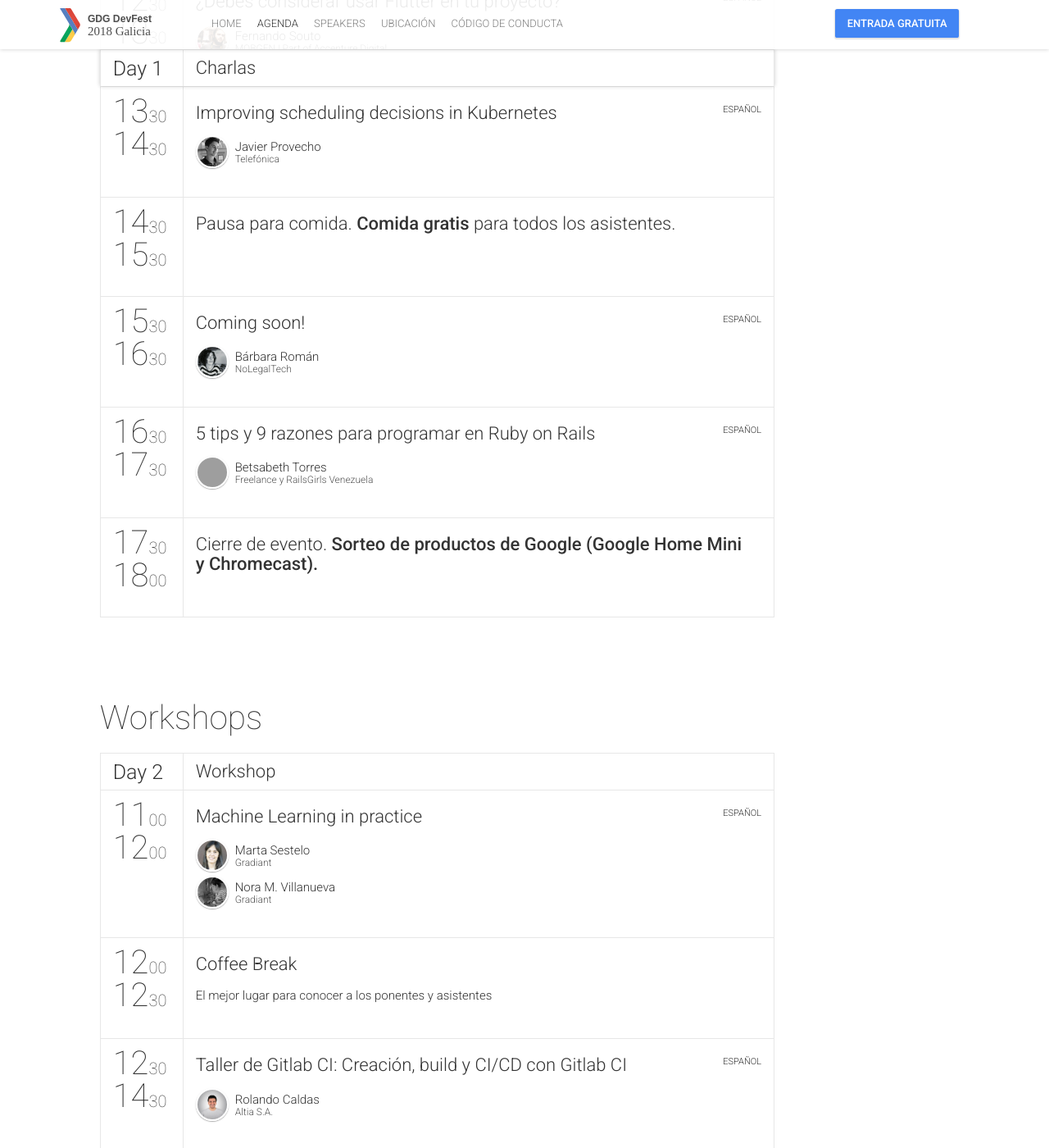
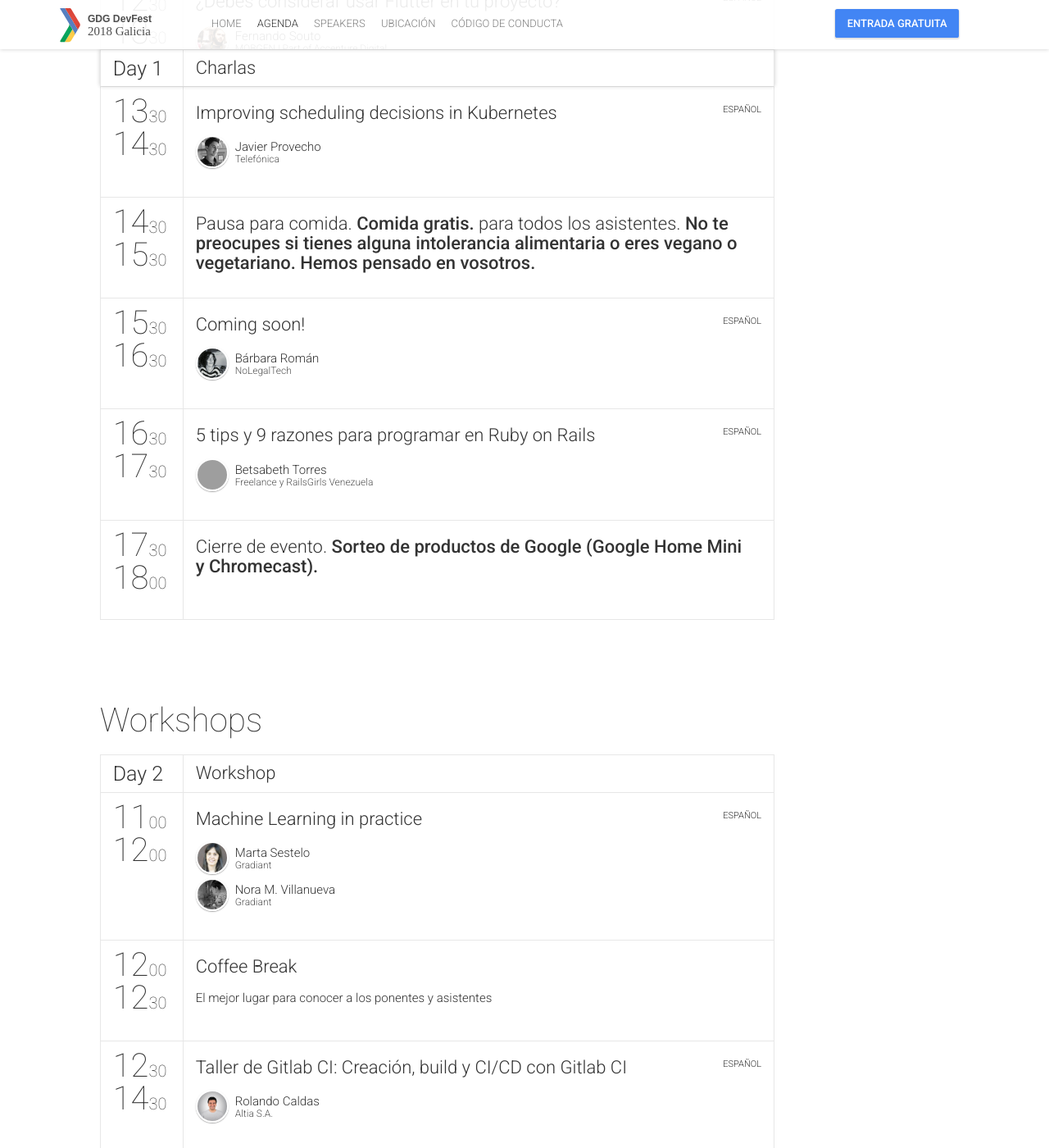
Before and after one commit to gdg-galicia/devfest.gdggalicia.com, a Jekyll site: the page built from schedule.html, in a window 1280 px wide and 1400 px high, scrolled down 1108 px. Shown: the whole window at 82% size. Built offline with Jekyll 4.4.1, drawn with Linux system fonts in a browser that asks for light colours; nearby versions of some CDN libraries; comment, search, counter and statistics services are not loaded; some of the changed text lies outside the part shown; grey boxes are pictures that could not be loaded.

Commit message:
Added food tip for people with food intolerances

```diff
--- a/_data/sessions.yml
+++ b/_data/sessions.yml
@@ -25,7 +25,7 @@
 
 -
   id: 503
-  title: "Pausa para comida. <b>Comida gratis</b> para todos los asistentes."
+  title: "Pausa para comida. <b>Comida gratis.</b> para todos los asistentes. <b>No te preocupes si tienes alguna intolerancia alimentaria o eres vegano o vegetariano. Hemos pensado en vosotros.</b>"
   place: "Hall"
   service: true
 
```
